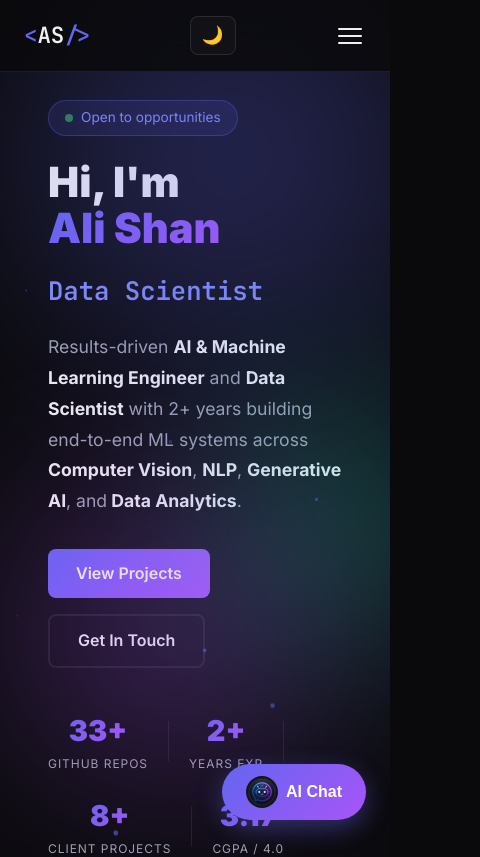
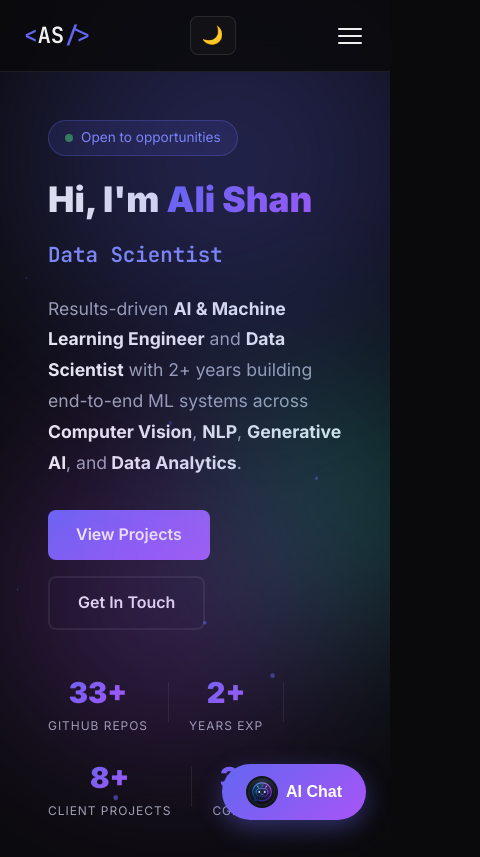
Before and after one commit to Alishan45/Expertise_display_card, a Next.js app: page / in a window 390 px wide. Shown: the top 857 px of the page, 480 px wide, since content can reach past the window. Built offline with nearby package versions, Linux system fonts and the light colour scheme.

Commit message:
Enhance mobile and tablet responsive UI/UX across all sections

```diff
--- a/src/app/globals.css
+++ b/src/app/globals.css
@@ -42,6 +42,7 @@ h1,h2,h3,h4,h5,h6{line-height:1.2;font-weight:700}
 .container{max-width:1200px;margin:0 auto;padding:0 24px}
 .gradient-text{background:var(--grad);-webkit-background-clip:text;-webkit-text-fill-color:transparent;background-clip:text;display:inline-block}
 .section{padding:100px 0}
+@media(max-width:768px){.section{padding:60px 0}}
 .section-alt{background:var(--bg-light)}
 .section-header{text-align:center;margin-bottom:60px}
 .section-tag{display:inline-block;font-size:0.8rem;font-weight:700;letter-spacing:0.12em;text-transform:uppercase;color:var(--accent-light);border:1px solid var(--accent);border-radius:20px;padding:4px 14px;margin-bottom:14px}
@@ -116,7 +117,8 @@ h1,h2,h3,h4,h5,h6{line-height:1.2;font-weight:700}
 @keyframes antispin{from{transform:rotate(360deg)}to{transform:rotate(0)}}
 .av-b1{top:5%;right:-5%}.av-b2{bottom:15%;right:-8%}.av-b3{bottom:5%;left:-2%}.av-b4{top:15%;left:-8%}
 @media(max-width:992px){.hero-avatar{width:300px;height:300px;opacity:0.6}}
-@media(max-width:768px){.hero-title{font-size:2.6rem}.hero-avatar{display:none}.hero-content{max-width:100%}}
+@media(max-width:768px){.hero{padding-top:120px}.hero-title{font-size:2.6rem}.hero-avatar{display:none}.hero-content{max-width:100%}}
+@media(max-width:480px){.hero-title{font-size:2.2rem}.hero-typewriter{font-size:1.3rem}}
 
 /* About */
 .about-grid{display:grid;grid-template-columns:1fr 1fr;gap:60px;align-items:start}
@@ -133,6 +135,7 @@ h1,h2,h3,h4,h5,h6{line-height:1.2;font-weight:700}
 .info-card p{font-size:0.95rem;font-weight:600;color:var(--text)}
 .info-card span{font-size:0.8rem;color:var(--text-muted)}
 @media(max-width:992px){.about-grid{grid-template-columns:1fr}}
+@media(max-width:600px){.info-cards{grid-template-columns:1fr}}
 
 /* Skills */
 .skills-grid{display:grid;grid-template-columns:repeat(auto-fill,minmax(280px,1fr));gap:20px}
@@ -167,7 +170,7 @@ h1,h2,h3,h4,h5,h6{line-height:1.2;font-weight:700}
 .filter-tabs{display:flex;gap:8px;flex-wrap:wrap;margin-bottom:40px;justify-content:center}
 .filter-btn{padding:8px 20px;border-radius:8px;border:1px solid var(--border);background:transparent;color:var(--text-muted);font-size:0.9rem;font-weight:500;cursor:pointer;transition:var(--transition)}
 .filter-btn:hover,.filter-btn.active{background:var(--grad);color:#fff;border-color:transparent}
-.projects-grid{display:grid;grid-template-columns:repeat(auto-fill,minmax(320px,1fr));gap:24px}
+.projects-grid{display:grid;grid-template-columns:repeat(auto-fill,minmax(280px,1fr));gap:24px}
 .project-card{background:var(--glass);backdrop-filter:blur(20px);border:1px solid var(--glass-border);border-radius:var(--radius-lg);overflow:hidden;transition:var(--transition);cursor:pointer}
 .project-card:hover{transform:translateY(-6px);box-shadow:0 20px 60px rgba(99,102,241,0.2);border-color:rgba(99,102,241,0.4)}
 .project-card.featured{border-color:rgba(99,102,241,0.3)}
@@ -299,6 +302,7 @@ h1,h2,h3,h4,h5,h6{line-height:1.2;font-weight:700}
 .review-card-premium {
   position: relative;
   width: 400px;
+  max-width: 85vw;
   background: rgba(255, 255, 255, 0.02);
   border: 1px solid rgba(255, 255, 255, 0.05);
   border-radius: 20px;
@@ -342,7 +346,7 @@ h1,h2,h3,h4,h5,h6{line-height:1.2;font-weight:700}
 .review-card-premium .review-text { color: #d1d5db; font-size: 1rem; line-height: 1.7; font-style: italic; margin-bottom: 30px; flex-grow: 1; }
 .review-card-premium .review-footer { border-top: 1px solid rgba(255, 255, 255, 0.1); padding-top: 20px; display: flex; align-items: center; justify-content: space-between; }
 .review-card-premium .review-location { font-size: 0.85rem; color: #4ade80; font-family: var(--font-mono); display: flex; align-items: center; }
-@media(max-width: 768px) { .review-card-premium { width: 320px; padding: 25px 20px; } }
+@media(max-width: 768px) { .review-card-premium { padding: 25px 20px; } }
 
 /* AI Chat */
 .floating-chatbot-container{position:fixed;bottom:24px;right:24px;z-index:9999;display:flex;flex-direction:column;align-items:flex-end;gap:16px}
```
